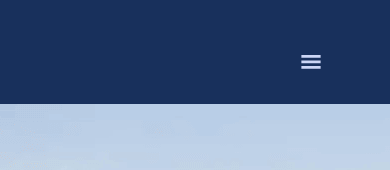
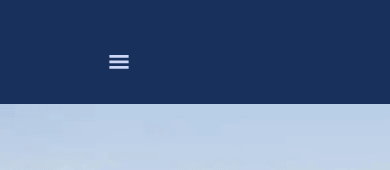
Before and after one commit to Baah-Danso-Kenneth/Next-Onyx-tour, a Next.js app: page / in a window 390 px wide. Shown: the top 170 px of the page. Built offline with nearby package versions, Linux system fonts and the light colour scheme.

Commit message:
incomplete code at nav-bar tablet mood

```diff
--- a/src/scss/components/_navbar.scss
+++ b/src/scss/components/_navbar.scss
@@ -95,8 +95,18 @@
       display: block;
       font-size: var(--tlarge2);
       color: var(--light-slate);
-      transform: translate(-3rem, 0.8rem);
+      transform: translate(-15rem, 0.8rem);
     }
+
+
+    .nav-bar-content-content-2{
+
+    }
+
+  }
+
+  @media screen and (max-width:480px){
+
   }
 
 }
```
